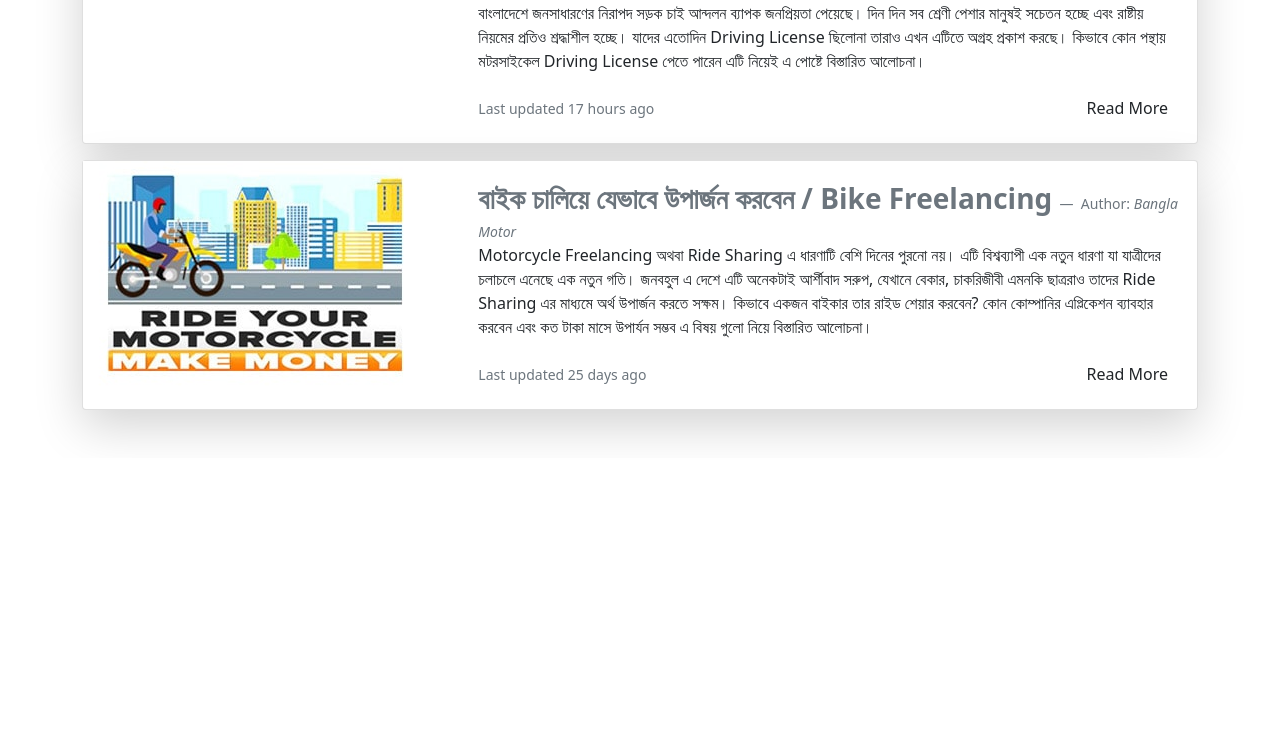
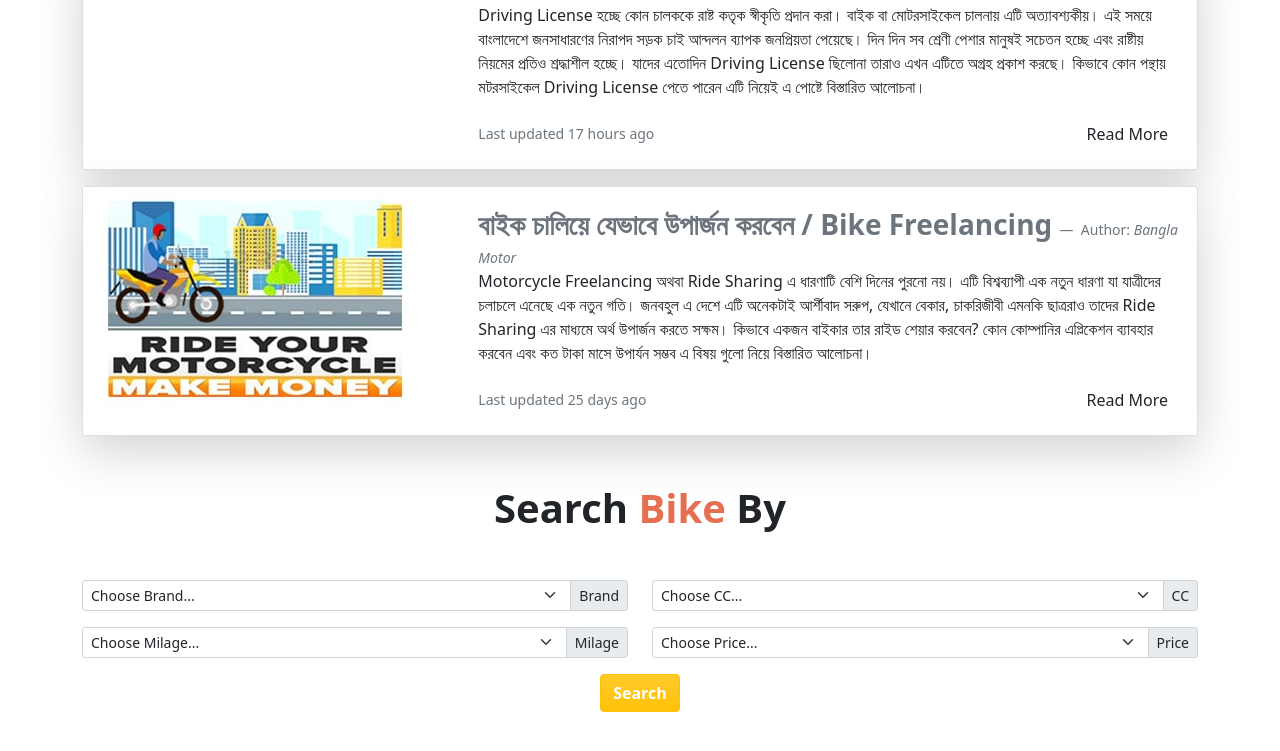
Before and after one commit to sharfuddinzishan/RFL-Bike, a plain HTML site: page index.html in a window 1280 px wide. Shown: the part 2641-3392 px from the top of the page. Before the commit the page ends 3099 px from the top, so only its background shows below. Drawn offline with Linux system fonts and the light colour scheme.

Commit message:
[Finished] Updated and Completed RFL-Bike Project

```diff
--- a/index.html
+++ b/index.html
@@ -203,7 +203,7 @@
                                 <span class="fa fa-star checked"></span>
                                 <span class="fa fa-star checked"></span>
                                 <span class="fa fa-star checked"></span>
-                                <span class="fa fa-star checked"></span>
+                                <span class="fa fa-star"></span>
                                 <span class="fa fa-star"></span>
                             </div>
                             <p class="fw-bold bike-client-name mt-3">Jessika Rahman</p>
@@ -233,7 +233,7 @@
                                 <span class="fa fa-star checked"></span>
                                 <span class="fa fa-star checked"></span>
                                 <span class="fa fa-star checked"></span>
-                                <span class="fa fa-star"></span>
+                                <span class="fa fa-star checked"></span>
                             </div>
                             <p class="fw-bold bike-client-name mt-3">Abu Sufiyan</p>
                             <h6 class="fw-bold">Student</h6>
@@ -261,7 +261,7 @@
                     <div class="accordion" id="accordionExample">
 
                         <!-- FAQ-1  -->
-                        <div class="accordion-item">
+                        <div class="accordion-item my-2 border-2 border-top">
                             <h2 class="accordion-header" id="headingOne">
                                 <button class="accordion-button" type="button" data-bs-toggle="collapse"
                                     data-bs-target="#collapseOne" aria-expanded="true" aria-controls="collapseOne">
@@ -278,7 +278,7 @@
                         <!-- END of FAQ-1  -->
 
                         <!-- FAQ-2  -->
-                        <div class="accordion-item">
+                        <div class="accordion-item my-2 border-2 border-top">
                             <h2 class="accordion-header" id="headingTwo">
                                 <button class="accordion-button collapsed" type="button" data-bs-toggle="collapse"
                                     data-bs-target="#collapseTwo" aria-expanded="false" aria-controls="collapseTwo">
@@ -295,7 +295,7 @@
                         <!-- END FAQ-2  -->
 
                         <!-- FAQ-3  -->
-                        <div class="accordion-item">
+                        <div class="accordion-item my-2 border-2 border-top">
                             <h2 class="accordion-header" id="headingThree">
                                 <button class="accordion-button collapsed" type="button" data-bs-toggle="collapse"
                                     data-bs-target="#collapseThree" aria-expanded="false" aria-controls="collapseThree">
@@ -312,7 +312,7 @@
                         <!-- END FAQ-3  -->
 
                         <!-- FAQ-4  -->
-                        <div class="accordion-item">
+                        <div class="accordion-item my-2 border-2 border-top">
                             <h2 class="accordion-header" id="headingFour">
                                 <button class="accordion-button collapsed" type="button" data-bs-toggle="collapse"
                                     data-bs-target="#collapseFour" aria-expanded="false" aria-controls="collapseFour">
@@ -497,12 +497,93 @@
         </section>
         <!-- END of Blog Section  -->
 
+        <!-- Search Section  -->
+        <section class="container my-5">
+
+            <h1 class="fw-bolder mt-3 mb-5 text-center">Search
+                <span class="bike-section-title-color">Bike</span> By
+            </h1>
+
+            <form method="" action="#">
+                <div class="row">
+
+                    <!-- Brand Dropdown  -->
+                    <div class="col-12 col-md-6">
+                        <div class="input-group input-group-sm mb-3">
+                            <select class="form-select" id="inputGroupSelect02">
+                                <option selected>Choose Brand...</option>
+                                <option value="1">Bajaj</option>
+                                <option value="2">Hero</option>
+                                <option value="3">Honda</option>
+                                <option value="4">Pegasus</option>
+                                <option value="5">Runner</option>
+                                <option value="6">Suzuki</option>
+                                <option value="7">TVS</option>
+                                <option value="8">Yamaha</option>
+                            </select>
+                            <label class="input-group-text" for="inputGroupSelect02">Brand</label>
+                        </div>
+                    </div>
+                    <!-- End Brand Dropdown  -->
+
+                    <!-- CC Dropdown  -->
+                    <div class="col-12 col-md-6">
+                        <div class="input-group input-group-sm mb-3">
+                            <select class="form-select" id="inputGroupSelect02">
+                                <option selected>Choose CC...</option>
+                                <option value="1">Bajaj</option>
+                                <option value="2">Hero</option>
+                                <option value="3">Honda</option>
+                                <option value="4">Pegasus</option>
+                                <option value="5">Runner</option>
+                                <option value="6">Suzuki</option>
+                                <option value="7">TVS</option>
+                                <option value="8">Yamaha</option>
+                            </select>
+                            <label class="input-group-text" for="inputGroupSelect02">CC</label>
+                        </div>
+                    </div>
+                    <!-- END CC Dropdown  -->
+
+                    <!-- Milage Dropdown  -->
+                    <div class="col-12 col-md-6">
+                        <div class="input-group input-group-sm mb-3">
+                            <select class="form-select" id="inputGroupSelect02">
+                                <option selected>Choose Milage...</option>
+                                <option value="1">20+ KM/L</option>
+                                <option value="2">60+ KM/L</option>
+                                <option value="3">80+ KM/L</option>
+                            </select>
+                            <label class="input-group-text" for="inputGroupSelect02">Milage</label>
+                        </div>
+                    </div>
+                    <!-- END of Milage Dropdown  -->
+
+                    <!-- Price Dropdown  -->
+                    <div class="col-12 col-md-6">
+                        <div class="input-group input-group-sm mb-3">
+                            <select class="form-select" id="inputGroupSelect02">
+                                <option selected>Choose Price...</option>
+                                <option value="1">50,000-100,000</option>
+                                <option value="2">100,000-300,000</option>
+                                <option value="3">300,000-above</option>
+                            </select>
+                            <label class="input-group-text" for="inputGroupSelect02">Price</label>
+                        </div>
+                    </div>
+                    <!-- END of Price Dropdown  -->
+
+                </div> <!-- END Form Row-->
+
+                <div class="text-center">
+                    <button type="submit" class="text-white fw-bolder btn btn-warning bg-gradient">Search</button>
+                </div>
+
+            </form>
+        </section>
+        <!-- END Search Section  -->
 
     </main>
-
-    <footer>
-
-    </footer>
 
     <script src="js/bootstrap.bundle.min.js"></script>
 </body>
```
